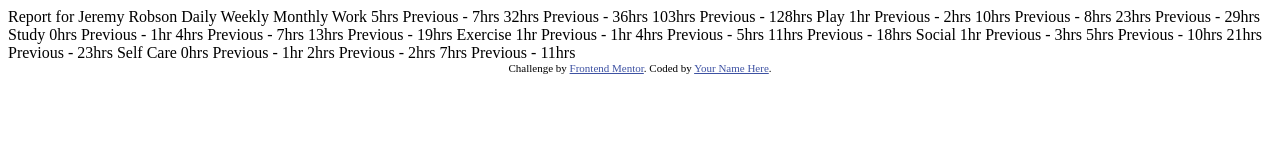
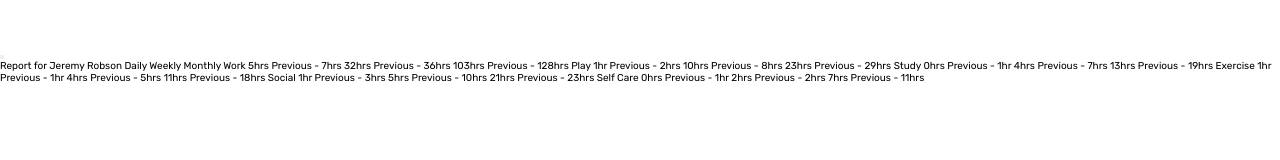
Before and after one commit to HernanChoquo161Dev/FEM-TimeTrackingDashboardMain, a plain HTML site: page index.html in a window 1280 px wide. Drawn offline with Linux system fonts and the light colour scheme.

Commit message:
change proyect architecture

```diff
--- /dev/null
+++ b/css/style.css
@@ -0,0 +1,33 @@
+/*variables*/
+:root {
+  --color-blue: hsl(246, 80%, 60%);
+  --color-orange: hsl(15, 100%, 70%);
+  --color-light-blue: hsl(195, 74%, 62%);
+  --color-red: hsl(348, 100%, 68%);
+  --color-green: hsl(145, 58%, 55%);
+  --color-violet: hsl(264, 64%, 52%);
+  --color-yellow: hsl(43, 84%, 65%);
+
+  --color-very-dark-blue: hsl(226, 43%, 10%);
+  --color-dark-blue: hsl(235, 46%, 20%);
+  --color-desaturated-blue: hsl(235, 45%, 61%);
+  --color-pale-blue: hsl(236, 100%, 87%);
+}
+/*normalize*/
+*,
+*::before,
+*::after {
+  margin: 0;
+  padding: 0;
+  box-sizing: border-box;
+}
+/*root*/
+html {
+  font-size: 62.5%;
+}
+/*container page*/
+body {
+  min-height: 100vh;
+
+  font-family: "Rubik", sans-serif;
+}
--- a/index.html
+++ b/index.html
@@ -8,13 +8,44 @@
 
   <title>Frontend Mentor | Time tracking dashboard</title>
 
-  <!-- Feel free to remove these styles or customise in your own stylesheet 👍 -->
-  <style>
-    .attribution { font-size: 11px; text-align: center; }
-    .attribution a { color: hsl(228, 45%, 44%); }
-  </style>
+  <link rel="preconnect" href="https://fonts.googleapis.com">
+  <link rel="preconnect" href="https://fonts.gstatic.com" crossorigin>
+  <link href="https://fonts.googleapis.com/css2?family=Rubik:wght@300;400;500&display=swap" rel="stylesheet">
+
+  <link rel="stylesheet" href="./css/style.css">
 </head>
 <body>
+
+  <main class="main-class">
+    <div class="tracking-dashboard">
+      <div class="tracking-dashboard__usuario-box">
+        <div class="tracking-dashboard__image-box">
+          <img src="" alt="" class="tracking-dashboard__image">
+        </div>
+        <span class="tracking-dashboard__text"></span>
+        <h1 class="tracking-dashboard__name"></h1>
+        <div class="time-change">
+          <ul class="time-change__list">
+            <li class="time-change__option"></li>
+            <li class="time-change__option"></li>
+            <li class="time-change__option"></li>
+          </ul>
+        </div>
+      </div>
+      <div class="time-tracking">
+        <div class="time-cell">
+          <div class="time-cell__content">
+            <div class="cell-theme">
+              <h2 class="cell-theme__text"></h2>
+              <button class="cell-theme__change"></button>
+            </div>
+            <h1 class="time-cell__time"></h1>
+            <p class="time-cell__text"></p>
+          </div>
+        </div>
+      </div>
+    </div>
+  </main>
 
   Report for
   Jeremy Robson
@@ -71,10 +102,7 @@
   7hrs <!-- monthly -->
   Previous - 11hrs <!-- monthly -->
 
-
-  <div class="attribution">
-    Challenge by <a href="https://www.frontendmentor.io?ref=challenge" target="_blank">Frontend Mentor</a>.
-    Coded by <a href="#">Your Name Here</a>.
-  </div>
+  <script type="text/javascript" src="./json/data.json"></script>
+  <script type="text/javascript" src="./js/script.js"></script>
 </body>
 </html>
```
Also changed, not shown: js/script.js (added), json/data.json (renamed from data.json).
